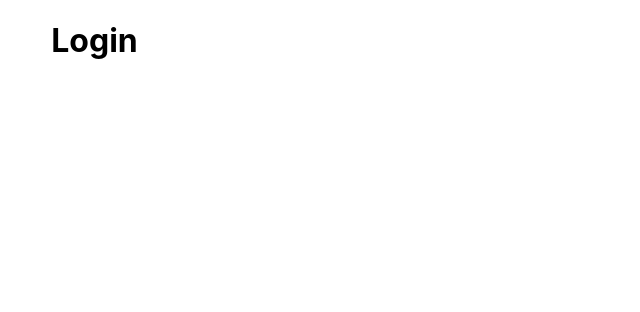
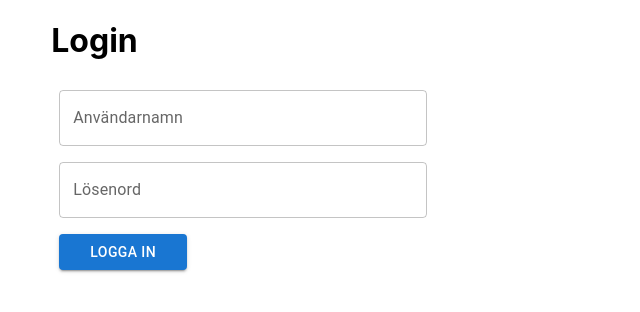
Before and after one commit to k4tttt/ovve, a React (Create React App) app in the folder stack_ovveflow/: page / in a window 1280 px wide. Shown: the top 312 px of the page, without its empty margins (0-640 px from the left). Built offline with nearby package versions, Linux system fonts and the light colour scheme.

Commit message:
login page started

```diff
--- a/stack_ovveflow/src/App.css
+++ b/stack_ovveflow/src/App.css
@@ -64,3 +64,13 @@ hr {
 .ovve_timeline {
   padding: 0 4vw;
 }
+
+.login {
+  display: flex;
+  flex-direction: column;
+  width: 30vw;
+}
+
+.input_field {
+  margin-bottom: 10px;
+}
--- a/stack_ovveflow/src/components/Login.js
+++ b/stack_ovveflow/src/components/Login.js
@@ -1,11 +1,58 @@
 import { useEffect, useState } from 'react';
+import { TextField, Button } from '@mui/material';
 
 const Login = () => {
-  const [data, setData] = useState(null);
+  const [user_name, set_user_name] = useState('');
+  const [password, set_password] = useState('');
+  const [user_data, set_user_data] = useState(null);
+
+  const handle_user_name = (event) => {
+    set_user_name(event.target.value);
+  };
+
+  const handle_password = (event) => {
+    set_password(event.target.value);
+  };
+
+  const submit = (event) => {
+    console.log("user:", user_name, "password:", password);
+
+    fetch(`http://localhost:3001/get_profile?username=${user_name}`)
+      .then((response) => {
+        if (!response.ok) {
+          throw new Error('Network response was not ok');
+        }
+        return response.json();
+      })
+      .then((data) => {
+        console.log(data.result[0]);
+        set_user_data(data.result[0]);
+      })
+      .catch((error) => {
+        console.log("ERROR when fetching profile: " + error);
+      });
+  };
 
   return (
-    <div className="">
+    <div className="login">
       <h1>Login</h1>
+      <TextField
+        label="Användarnamn"
+        sx={{ margin: '8px' }}
+        value={user_name}
+        onChange={handle_user_name}/>
+      <TextField
+        label="Lösenord"
+        type="password"
+        sx={{ margin: '8px' }}
+        value={password}
+        onChange={handle_password}/>
+      <Button
+        variant="contained"
+        sx={{ margin: '8px', width: '10vw' }}
+        onClick={submit}>
+        Logga in
+      </Button>
     </div>
   );
 }
```
